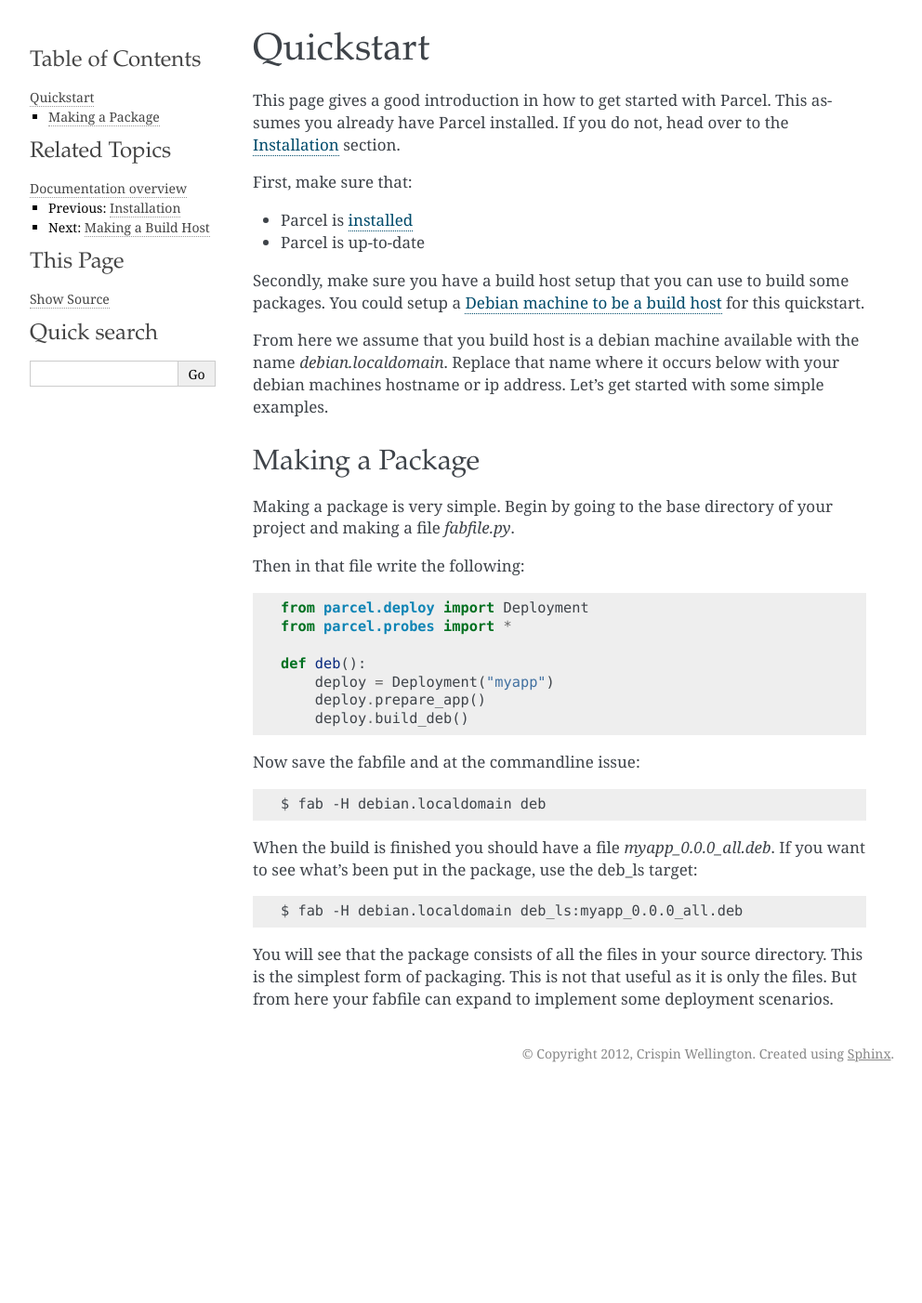
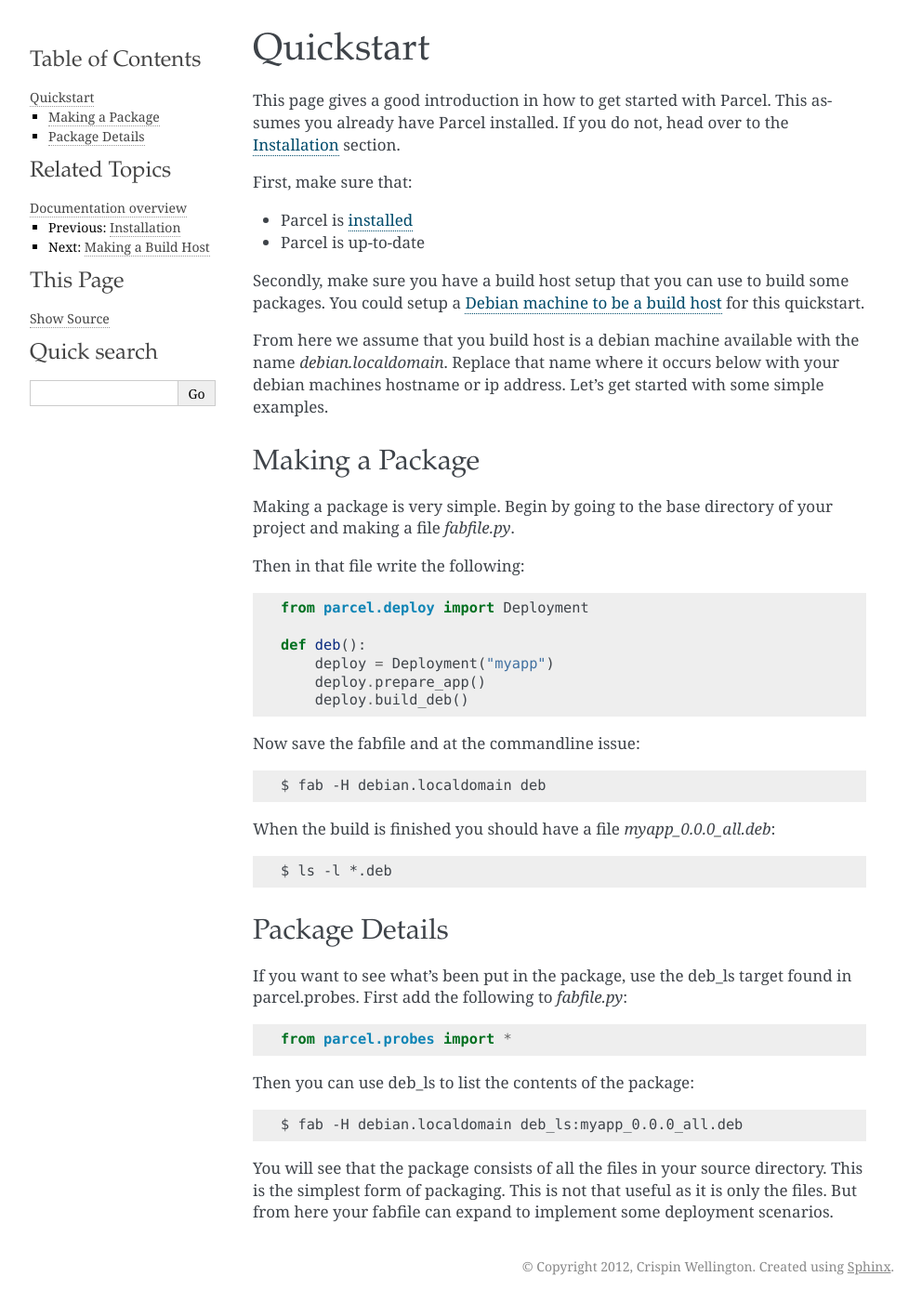
Before and after one commit to phspagiari/parcel, a Sphinx documentation site: the page built from docs/user/quickstart.rst, in a window 1280 px wide. Shown: the whole page at 93% size, without its empty margins (148-1140 px from the left). Built offline with Sphinx 7.4.7, drawn with Linux system fonts in a browser that asks for light colours; before the commit the page ends 1173 px from its top, so only the background shows below that.

Commit message:
documentation work

```diff
--- a/docs/index.rst
+++ b/docs/index.rst
@@ -48,6 +48,7 @@
     user/install
     user/quickstart
     user/buildhost
+    user/tutorial
 
 
 Indices and tables
--- a/docs/user/quickstart.rst
+++ b/docs/user/quickstart.rst
@@ -40,8 +39,18 @@
 
     $ fab -H debian.localdomain deb
 
-When the build is finished you should have a file `myapp_0.0.0_all.deb`. If you want to see what's been put in the package,
-use the deb_ls target::
+When the build is finished you should have a file `myapp_0.0.0_all.deb`::
+
+    $ ls -l *.deb
+
+Package Details
+---------------
+
+If you want to see what's been put in the package, use the deb_ls target found in parcel.probes. First add the following to `fabfile.py`::
+
+    from parcel.probes import *
+
+Then you can use deb_ls to list the contents of the package::
 
     $ fab -H debian.localdomain deb_ls:myapp_0.0.0_all.deb
 
```
Also changed, not shown: other parts of docs/user/quickstart.rst (+0 -1 lines), docs/user/tutorial.rst (added, +47 -0 lines).
